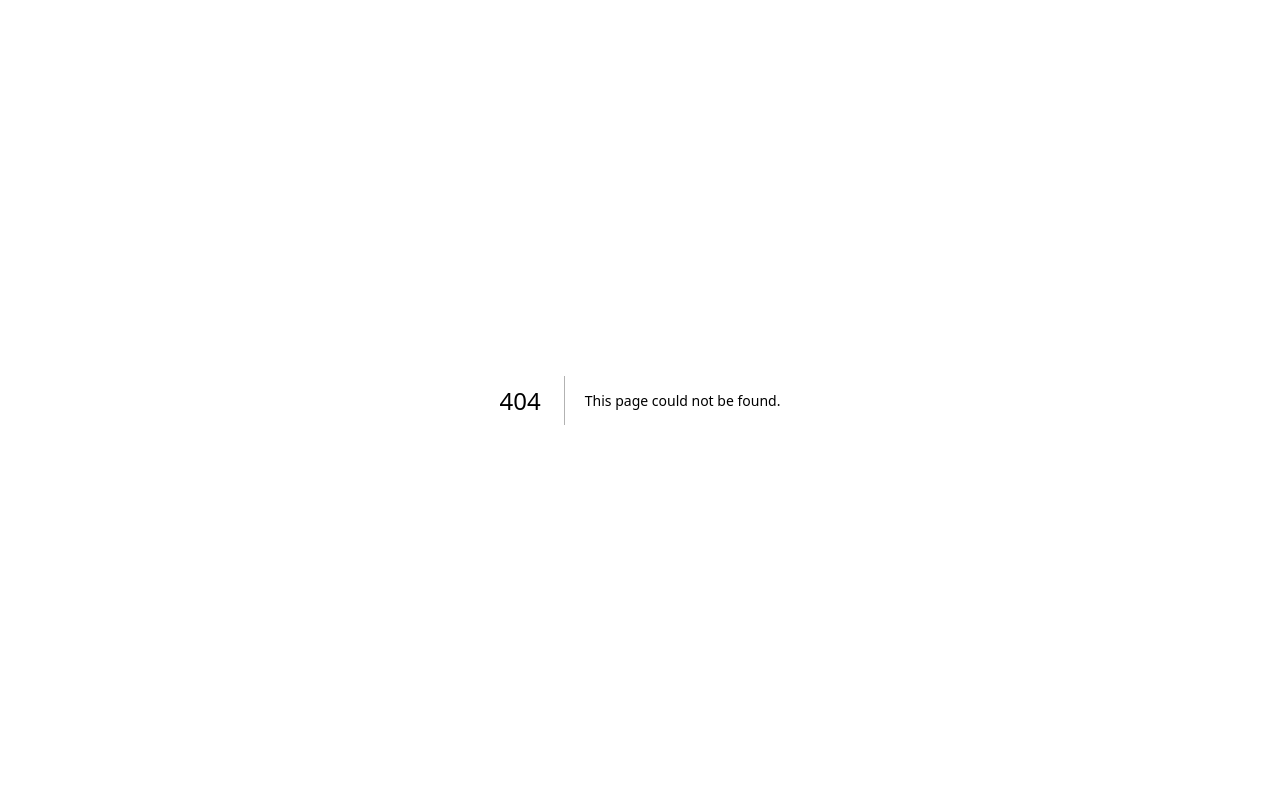
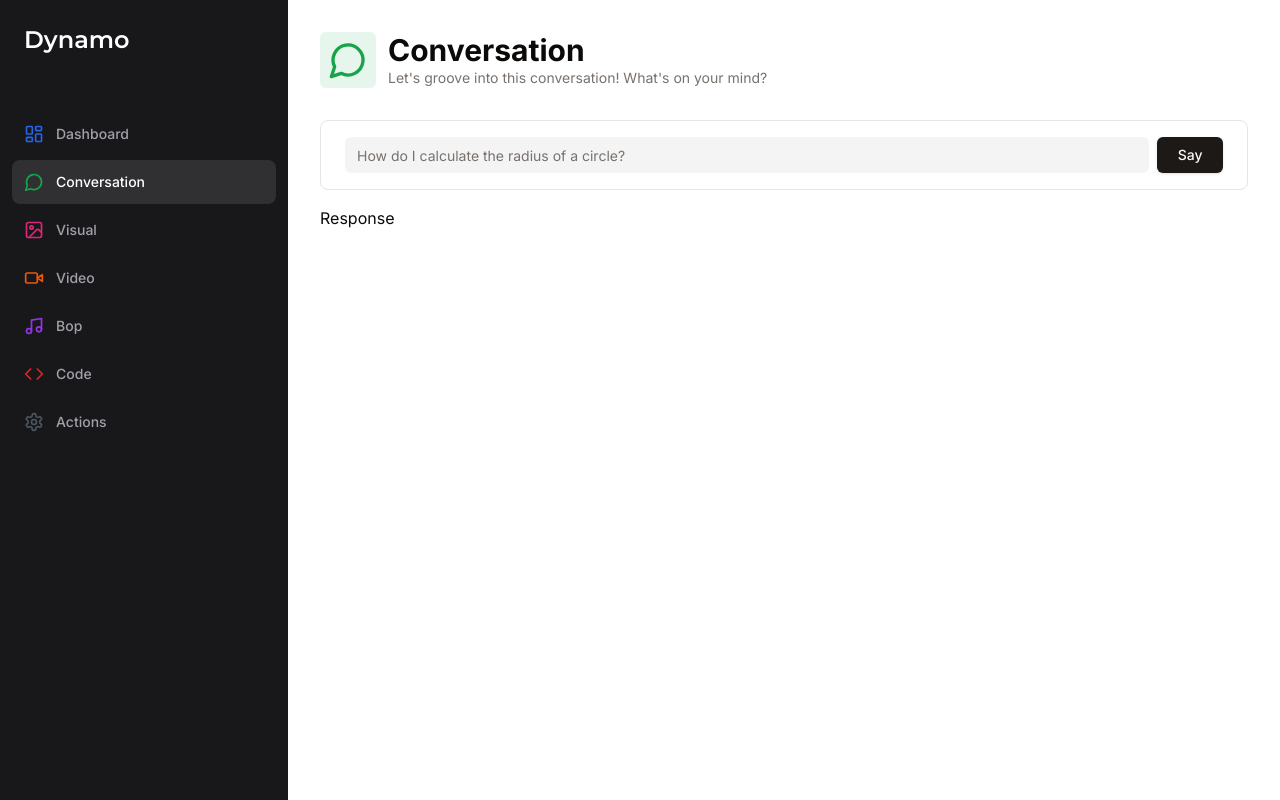
Before and after one commit to abrehan2/Dynamo, a Next.js app: page /conversation in a window 1280 px wide. Before the commit this address had no page. Built offline with nearby package versions, Linux system fonts and the light colour scheme.

Commit message:
Chore: Integrating APIs

```diff
--- /dev/null
+++ b/app/(dashboard)/(routes)/conversation/page.tsx
@@ -0,0 +1,88 @@
+"use client";
+
+// IMPORTS -
+import * as z from "zod";
+import Heading from "@/components/Heading";
+import { MessageCircle } from "lucide-react";
+import { useForm } from "react-hook-form";
+import { formSchema } from "@/app/partials/constants";
+import { zodResolver } from "@hookform/resolvers/zod";
+import { Form, FormControl, FormField, FormItem } from "@/components/ui/form";
+import { Input } from "@/components/ui/input";
+import { Button } from "@/components/ui/button";
+
+const Conversation = () => {
+  const form = useForm<z.infer<typeof formSchema>>({
+    resolver: zodResolver(formSchema),
+    defaultValues: {
+      prompt: "",
+    },
+  });
+
+  const isLoading = form.formState.isSubmitting;
+  const submitHandler = async (values: z.infer<typeof formSchema>) => {
+    console.log(values);
+  };
+
+  return (
+    <div>
+      <Heading
+        title="Conversation"
+        description="Let's groove into this conversation! What's on your mind?"
+        Icon={MessageCircle}
+        iconColor="text-green-600"
+        bgColor="bg-green-600/10"
+      />
+
+      <div className="px-4 lg:px-8">
+        <div>
+          <Form {...form}>
+            <form
+              onSubmit={form.handleSubmit(submitHandler)}
+              className="
+              rounded-lg
+              border
+              w-full
+              p-4
+              px-3
+              md:px-6
+              focus-within:shadow-sm
+              grid
+              grid-cols-12
+              gap-2"
+            >
+              <FormField
+                name="prompt"
+                render={({ field }) => (
+                  <FormItem className="md:col-span-11 col-span-12">
+                    <FormControl className="m-0 p-0">
+                      <Input
+                        {...field}
+                        className="border-0 outline-none focus-visible:ring-0 focus-visible:ring-transparent
+                        shadow-none bg-zinc-100 px-3"
+                        disabled={isLoading}
+                        placeholder="How do I calculate the radius of a circle?"
+                        autoComplete="off"
+                      />
+                    </FormControl>
+                  </FormItem>
+                )}
+              />
+
+              <Button
+                className="col-span-12 md:col-span-1 ml-auto md:ml-0"
+                disabled={isLoading}
+              >
+                Say
+              </Button>
+            </form>
+          </Form>
+        </div>
+
+        <div className="space-y-4 mt-4">Response</div>
+      </div>
+    </div>
+  );
+};
+
+export default Conversation;
--- a/app/(dashboard)/(routes)/dashboard/page.tsx
+++ b/app/(dashboard)/(routes)/dashboard/page.tsx
@@ -12,7 +12,7 @@
 
   return (
     <div>
-      <div className="md:my-8 my-8 space-y-4">
+      <div className="my-8 space-y-4">
         <h2 className="text-2xl md:text-4xl font-bold text-center">
           Explore the features of Dynamo with AI
         </h2>
--- /dev/null
+++ b/app/partials/constants.ts
@@ -0,0 +1,8 @@
+// IMPORTS -
+import * as z from "zod";
+
+export const formSchema = z.object({
+  prompt: z.string().min(1, {
+    message: "Woah, hold up! Where's the prompt at?",
+  }),
+});
--- /dev/null
+++ b/components/Heading.tsx
@@ -0,0 +1,26 @@
+// IMPORTS -
+import { headingProps } from "@/app/partials/types";
+import { cn } from "@/lib/utils";
+
+const Heading: React.FC<headingProps> = ({
+  title,
+  description,
+  Icon,
+  iconColor,
+  bgColor,
+}) => {
+  return (
+    <div className="px-4 lg:px-8 flex items-center gap-x-3 mb-8">
+      <div className={cn("p-2 w-fit rounded-md", bgColor)}>
+        <Icon className={cn("w-10 h-10", iconColor)} />
+      </div>
+
+      <div>
+        <h2 className="text-3xl font-bold">{title}</h2>
+        <p className="text-sm text-muted-foreground">{description}</p>
+      </div>
+    </div>
+  );
+};
+
+export default Heading;
--- /dev/null
+++ b/components/ui/form.tsx
@@ -0,0 +1,176 @@
+import * as React from "react"
+import * as LabelPrimitive from "@radix-ui/react-label"
+import { Slot } from "@radix-ui/react-slot"
+import {
+  Controller,
+  ControllerProps,
+  FieldPath,
+  FieldValues,
+  FormProvider,
+  useFormContext,
+} from "react-hook-form"
+
+import { cn } from "@/lib/utils"
+import { Label } from "@/components/ui/label"
+
+const Form = FormProvider
+
+type FormFieldContextValue<
+  TFieldValues extends FieldValues = FieldValues,
+  TName extends FieldPath<TFieldValues> = FieldPath<TFieldValues>
+> = {
+  name: TName
+}
+
+const FormFieldContext = React.createContext<FormFieldContextValue>(
+  {} as FormFieldContextValue
+)
+
+const FormField = <
+  TFieldValues extends FieldValues = FieldValues,
+  TName extends FieldPath<TFieldValues> = FieldPath<TFieldValues>
+>({
+  ...props
+}: ControllerProps<TFieldValues, TName>) => {
+  return (
+    <FormFieldContext.Provider value={{ name: props.name }}>
+      <Controller {...props} />
+    </FormFieldContext.Provider>
+  )
+}
+
+const useFormField = () => {
+  const fieldContext = React.useContext(FormFieldContext)
+  const itemContext = React.useContext(FormItemContext)
+  const { getFieldState, formState } = useFormContext()
+
+  const fieldState = getFieldState(fieldContext.name, formState)
+
+  if (!fieldContext) {
+    throw new Error("useFormField should be used within <FormField>")
+  }
+
+  const { id } = itemContext
+
+  return {
+    id,
+    name: fieldContext.name,
+    formItemId: `${id}-form-item`,
+    formDescriptionId: `${id}-form-item-description`,
+    formMessageId: `${id}-form-item-message`,
+    ...fieldState,
+  }
+}
+
+type FormItemContextValue = {
+  id: string
+}
+
+const FormItemContext = React.createContext<FormItemContextValue>(
+  {} as FormItemContextValue
+)
+
+const FormItem = React.forwardRef<
+  HTMLDivElement,
+  React.HTMLAttributes<HTMLDivElement>
+>(({ className, ...props }, ref) => {
+  const id = React.useId()
+
+  return (
+    <FormItemContext.Provider value={{ id }}>
+      <div ref={ref} className={cn("space-y-2", className)} {...props} />
+    </FormItemContext.Provider>
+  )
+})
+FormItem.displayName = "FormItem"
+
+const FormLabel = React.forwardRef<
+  React.ElementRef<typeof LabelPrimitive.Root>,
+  React.ComponentPropsWithoutRef<typeof LabelPrimitive.Root>
+>(({ className, ...props }, ref) => {
+  const { error, formItemId } = useFormField()
+
+  return (
+    <Label
+      ref={ref}
+      className={cn(error && "text-destructive", className)}
+      htmlFor={formItemId}
+      {...props}
+    />
+  )
+})
+FormLabel.displayName = "FormLabel"
+
+const FormControl = React.forwardRef<
+  React.ElementRef<typeof Slot>,
+  React.ComponentPropsWithoutRef<typeof Slot>
+>(({ ...props }, ref) => {
+  const { error, formItemId, formDescriptionId, formMessageId } = useFormField()
+
+  return (
+    <Slot
+      ref={ref}
+      id={formItemId}
+      aria-describedby={
+        !error
+          ? `${formDescriptionId}`
+          : `${formDescriptionId} ${formMessageId}`
+      }
+      aria-invalid={!!error}
+      {...props}
+    />
+  )
+})
+FormControl.displayName = "FormControl"
+
+const FormDescription = React.forwardRef<
+  HTMLParagraphElement,
+  React.HTMLAttributes<HTMLParagraphElement>
+>(({ className, ...props }, ref) => {
+  const { formDescriptionId } = useFormField()
+
+  return (
+    <p
+      ref={ref}
+      id={formDescriptionId}
+      className={cn("text-[0.8rem] text-muted-foreground", className)}
+      {...props}
+    />
+  )
+})
+FormDescription.displayName = "FormDescription"
+
+const FormMessage = React.forwardRef<
+  HTMLParagraphElement,
+  React.HTMLAttributes<HTMLParagraphElement>
+>(({ className, children, ...props }, ref) => {
+  const { error, formMessageId } = useFormField()
+  const body = error ? String(error?.message) : children
+
+  if (!body) {
+    return null
+  }
+
+  return (
+    <p
+      ref={ref}
+      id={formMessageId}
+      className={cn("text-[0.8rem] font-medium text-destructive", className)}
+      {...props}
+    >
+      {body}
+    </p>
+  )
+})
+FormMessage.displayName = "FormMessage"
+
+export {
+  useFormField,
+  Form,
+  FormItem,
+  FormLabel,
+  FormControl,
+  FormDescription,
+  FormMessage,
+  FormField,
+}
--- /dev/null
+++ b/components/ui/input.tsx
@@ -0,0 +1,25 @@
+import * as React from "react"
+
+import { cn } from "@/lib/utils"
+
+export interface InputProps
+  extends React.InputHTMLAttributes<HTMLInputElement> {}
+
+const Input = React.forwardRef<HTMLInputElement, InputProps>(
+  ({ className, type, ...props }, ref) => {
+    return (
+      <input
+        type={type}
+        className={cn(
+          "flex h-9 w-full rounded-md border border-input bg-transparent px-3 py-1 text-sm shadow-sm transition-colors file:border-0 file:bg-transparent file:text-sm file:font-medium placeholder:text-muted-foreground focus-visible:outline-none focus-visible:ring-1 focus-visible:ring-ring disabled:cursor-not-allowed disabled:opacity-50",
+          className
+        )}
+        ref={ref}
+        {...props}
+      />
+    )
+  }
+)
+Input.displayName = "Input"
+
+export { Input }
--- /dev/null
+++ b/components/ui/label.tsx
@@ -0,0 +1,26 @@
+"use client"
+
+import * as React from "react"
+import * as LabelPrimitive from "@radix-ui/react-label"
+import { cva, type VariantProps } from "class-variance-authority"
+
+import { cn } from "@/lib/utils"
+
+const labelVariants = cva(
+  "text-sm font-medium leading-none peer-disabled:cursor-not-allowed peer-disabled:opacity-70"
+)
+
+const Label = React.forwardRef<
+  React.ElementRef<typeof LabelPrimitive.Root>,
+  React.ComponentPropsWithoutRef<typeof LabelPrimitive.Root> &
+    VariantProps<typeof labelVariants>
+>(({ className, ...props }, ref) => (
+  <LabelPrimitive.Root
+    ref={ref}
+    className={cn(labelVariants(), className)}
+    {...props}
+  />
+))
+Label.displayName = LabelPrimitive.Root.displayName
+
+export { Label }
--- a/package.json
+++ b/package.json
@@ -10,8 +10,10 @@
   },
   "dependencies": {
     "@clerk/nextjs": "^4.29.5",
+    "@hookform/resolvers": "^3.3.4",
     "@radix-ui/react-dialog": "^1.0.5",
     "@radix-ui/react-icons": "^1.3.0",
+    "@radix-ui/react-label": "^2.0.2",
     "@radix-ui/react-slot": "^1.0.2",
     "class-variance-authority": "^0.7.0",
     "clsx": "^2.1.0",
@@ -19,8 +21,10 @@
     "next": "14.1.0",
     "react": "^18",
     "react-dom": "^18",
+    "react-hook-form": "^7.50.0",
     "tailwind-merge": "^2.2.1",
-    "tailwindcss-animate": "^1.0.7"
+    "tailwindcss-animate": "^1.0.7",
+    "zod": "^3.22.4"
   },
   "devDependencies": {
     "@types/node": "^20",
```
Also changed, not shown: app/partials/types.ts (+16 -7 lines), 1 other file (tests, documents, lock files or other folders).
